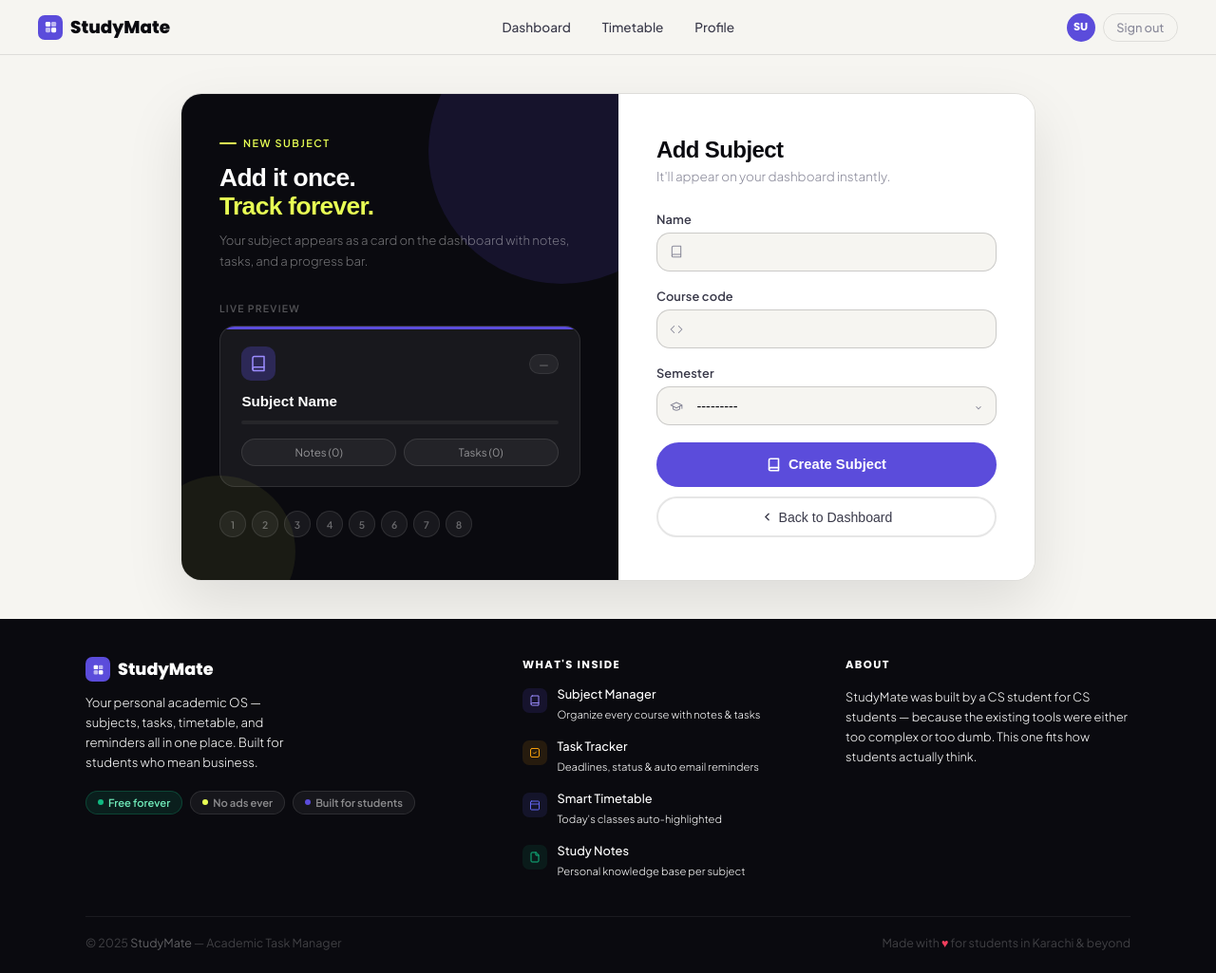
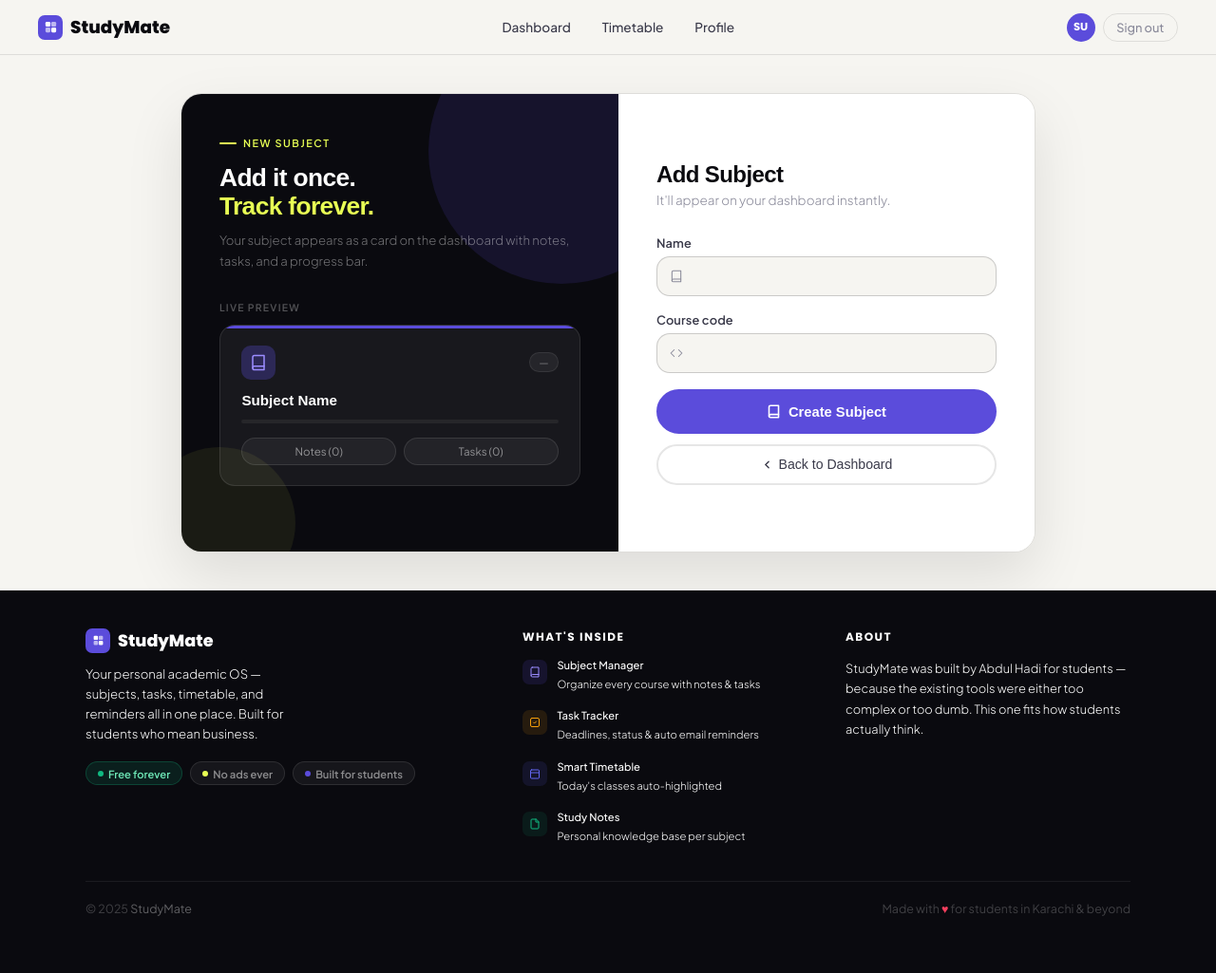
Before and after one commit to AbdulHadi-Programmer/University-Project, a Django app: page /subjects/add-new-subject/ in a window 1280 px wide. Shown: the whole page at 95% size. After the commit the page ends 965 px from the top, so only its background shows below. Run offline with Django 5.2, Linux system fonts and the light colour scheme; the visitor is signed in with stand-in values (Sample User, id 1); some libraries are stand-ins or nearby versions.

Commit message:
some more ui update to home.html

```diff
--- a/academy_tracker/academy/forms.py
+++ b/academy_tracker/academy/forms.py
@@ -40,15 +40,15 @@
 class SubjectForm(forms.ModelForm):
     class Meta:
         model = Subject
-        # fields = ['name', "course_code"]
-        fields = ["name",  "course_code",  "semester"]
+        fields = ["name", "course_code"]   # Semester field remove kar diya
 
     def __init__(self, *args, **kwargs):
-        user = kwargs.pop('user', None)  # Get the user from kwargs
+        self.user = kwargs.pop('user', None)   # User ko capture kar rahe hain
         super().__init__(*args, **kwargs)
 
-        if user and not self.instance.pk:  # Ensure the user is only set when creating a new subject
-            self.instance.user = user
+        # Naya subject banate waqt automatically semester set ho jayega
+        if self.user and not self.instance.pk:
+            self.instance.semester = self.user.semester
 
 
 from django import forms
--- a/academy_tracker/academy/models.py
+++ b/academy_tracker/academy/models.py
@@ -11,7 +11,7 @@
         blank=True,
         help_text="Assign to a specific user (optional)"
     )
-    name = models.CharField(max_length=50)
+    name = models.CharField(max_length=50, unique=True)
     course_code = models.CharField(max_length=20, null=True, blank=True)
     std_id = models.CharField(max_length=15, default="BSE-25S-006")
     semester = models.IntegerField(choices=SEMESTER_CHOICES, null=True, blank=True)
--- a/academy_tracker/academy/views.py
+++ b/academy_tracker/academy/views.py
@@ -80,7 +80,7 @@
             completed_tasks=Count("task", filter=Q(task__status="Completed")),
             learning_items_count=Count("learning_items", distinct=True),  # uses related_name on LearningItem
         )
-        .order_by("name")
+        .order_by("name", 'id')
     )
 
     # Global counts for badges / dashboard summary
@@ -138,22 +138,46 @@
 
 ## Subject CRUD :
 # Create New Subject :
+# =====================================================================================================================================================
+# =====================================================================================================================================================
+# =====================================================================================================================================================
+# @login_required
+# def add_or_update__subject(request, pk=None):
+#     subject = Subject.objects.filter(pk=pk, user= request.user) if pk else None
+#     if request.method == "POST":
+#         form = SubjectForm(request.POST, instance=subject, user=request.user)
+#         if form.is_valid():
+#             subject = form.save(commit=False)
+#             subject.user = request.user
+#             subject.save()
+#             return redirect("student_dashboard")
+#     else :
+#         form = SubjectForm(instance=subject, user=request.user)
+
+#     return render(request, "subject_form.html", {"form": form})
+from django.contrib import messages
+
 @login_required
 def add_or_update__subject(request, pk=None):
-    subject = Subject.objects.filter(pk=pk, user= request.user) if pk else None
+    # Existing subject ko fetch karo (sirf current user ka)
+    subject = Subject.objects.filter(pk=pk, user=request.user).first() if pk else None
+
     if request.method == "POST":
         form = SubjectForm(request.POST, instance=subject, user=request.user)
+
         if form.is_valid():
             subject = form.save(commit=False)
             subject.user = request.user
+            subject.semester = request.user.semester   # Safety ke liye again set kar rahe hain
             subject.save()
+
+            messages.success(request, "Subject saved successfully!")
             return redirect("student_dashboard")
-    else :
+
+    else:
         form = SubjectForm(instance=subject, user=request.user)
 
     return render(request, "subject_form.html", {"form": form})
-
-
 
 
 @login_required
--- a/academy_tracker/templates/base.html
+++ b/academy_tracker/templates/base.html
@@ -246,7 +246,7 @@
 .fbadge .fd{width:6px;height:6px;border-radius:50%;}
 
 .footer-col-title{
-  font-family:'Poppins',sans-serif;font-size:.72rem;font-weight:700;
+  font-family:'Poppins',sans-serif;font-size:.75rem;font-weight:700;
   letter-spacing:.12em;text-transform:uppercase;
   color:#fff;margin-bottom:.9rem;
 }
@@ -265,7 +265,7 @@
   width:26px;height:26px;border-radius:7px;
   display:flex;align-items:center;justify-content:center;flex-shrink:0;margin-top:1px;
 }
-.ff-name{font-size:.8rem;font-weight:500;color:#fff;line-height:1.2;margin-bottom:.35rem;  }
+.ff-name{font-size:.70rem;font-weight:500;color:#fff;line-height:1.2;margin-bottom:.35rem;  }
 .ff-desc{font-size:.7rem;color:#fff;font-weight:300;line-height:1.4; margin-bottom:0.5rem}
 
 .footer-about-text{
@@ -427,7 +427,7 @@
 
 <!-- ══ NAV ══ -->
 <nav>
-  <a href="{% url 'student_dashboard' %}" class="nav-logo">
+  <a href="{% url 'home' %}" class="nav-logo">
     <div class="logo-icon">
       <svg width="15" height="15" viewBox="0 0 16 16" fill="none"><rect x="2" y="2" width="5.5" height="5.5" rx="1.5" fill="white"/><rect x="8.5" y="2" width="5.5" height="5.5" rx="1.5" fill="white" opacity=".6"/><rect x="2" y="8.5" width="5.5" height="5.5" rx="1.5" fill="white" opacity=".6"/><rect x="8.5" y="8.5" width="5.5" height="5.5" rx="1.5" fill="white"/></svg>
     </div>
@@ -514,7 +514,7 @@
 
     {# Brand column #}
     <div class="footer-brand-col">
-      <a href="{% url 'student_dashboard' %}" class="footer-logo">
+      <a href="{% url 'home' %}" class="footer-logo">
         <div class="footer-logo-icon">
           <svg width="13" height="13" viewBox="0 0 16 16" fill="none">
             <rect x="2" y="2" width="5.5" height="5.5" rx="1.5" fill="white"/>
@@ -589,7 +589,7 @@
     <div>
       <div class="footer-col-title">About</div>
       <p class="footer-about-text">
-        StudyMate was built by a CS student for CS students — because the existing tools were either too complex or too dumb. This one fits how students actually think.
+        StudyMate was built by Abdul Hadi for students — because the existing tools were either too complex or too dumb. This one fits how students actually think.
       </p>
       <!-- <div class="footer-stack">
         <span class="fstack-label">Built with</span>
@@ -604,7 +604,7 @@
   </div>
 
   <div class="footer-bottom">
-    <span class="footer-copy">© 2025 <span>StudyMate</span> — Academic Task Manager</span>
+    <span class="footer-copy">© 2025 <span>StudyMate</span> </span>
     <span class="footer-heart">Made with <span>♥</span> for students in Karachi &amp; beyond</span>
   </div>
 </footer>
```
Also changed, not shown: academy_tracker/templates/home.html (+14 -4 lines), academy_tracker/academy/migrations/0008_alter_subject_name.py (added).
